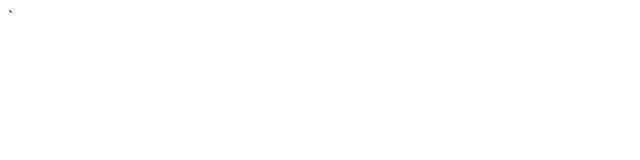
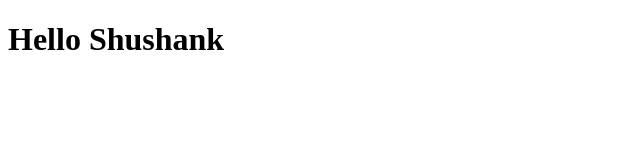
Before and after one commit to shushankkumar/project2, a plain HTML site: page index.html in a window 1280 px wide. Shown: the whole page, without its empty margins (0-640 px from the left). Drawn offline with Linux system fonts and the light colour scheme.

Commit message:
second commit

```diff
--- a/index.html
+++ b/index.html
@@ -5,7 +5,7 @@
     <meta name="viewport" content="width=device-width, initial-scale=1.0">
     <title>Document</title>
 </head>
-<body>`
-
+<body>
+    <h1>Hello Shushank</h1>
 </body>
 </html>
```
